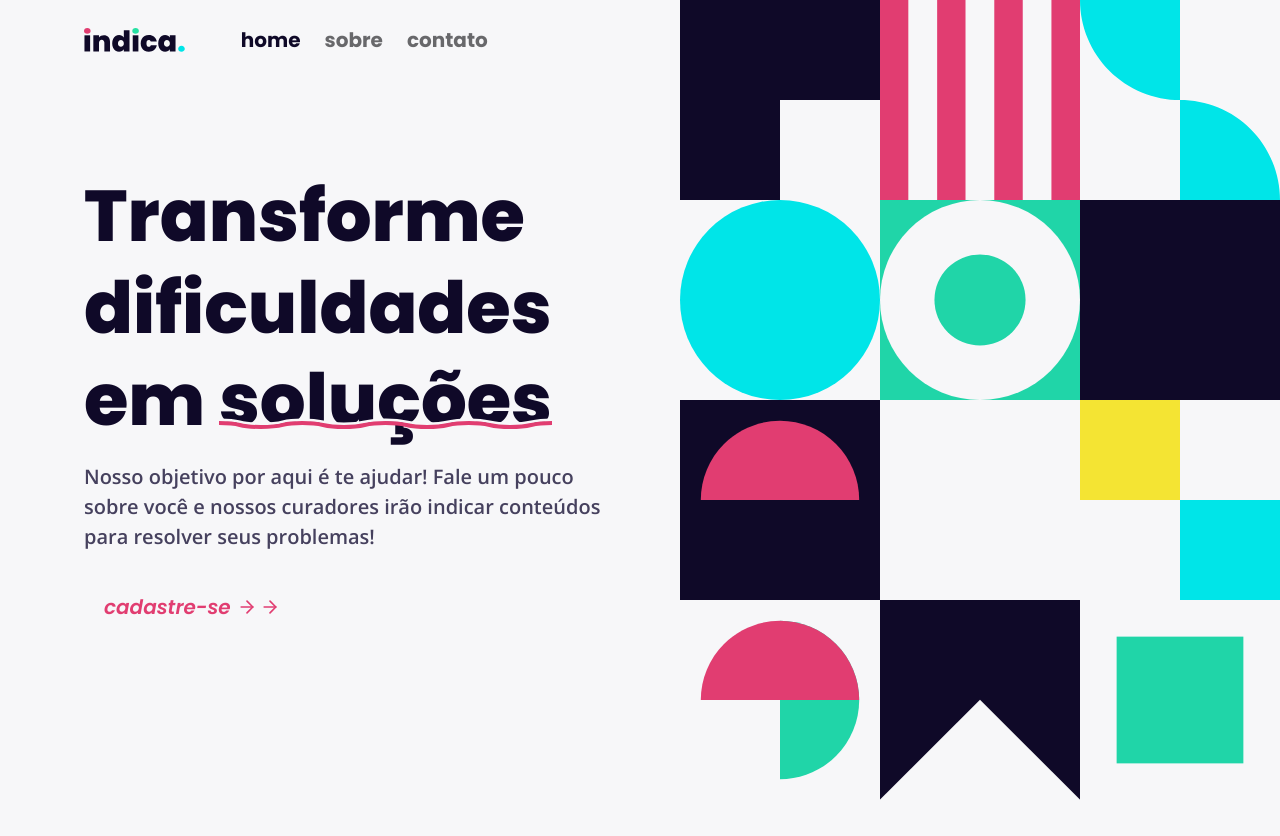
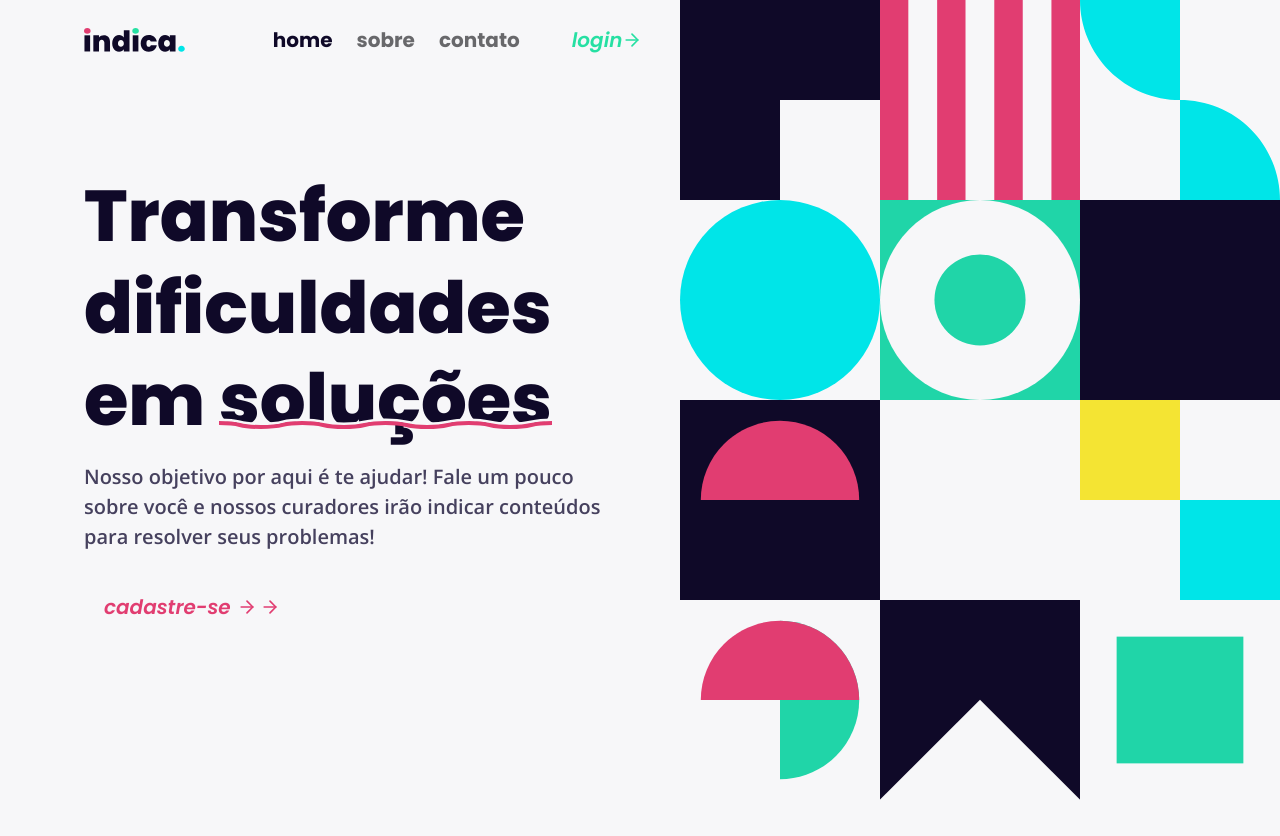
Before and after one commit to MathPSantos/final-project, a Next.js app: page / in a window 1280 px wide. Shown: the top 836 px of the page. Built offline with nearby package versions, Linux system fonts and the light colour scheme.

Commit message:
feat: add login button to navbar

```diff
--- /dev/null
+++ b/src/components/LoginButton/index.tsx
@@ -0,0 +1,13 @@
+import Link from "next/link";
+import { FiArrowRight } from "react-icons/fi";
+import styles from "./styles.module.scss";
+
+export function LoginButton() {
+  return (
+    <Link href="/login">
+      <a className={styles.loginButton}>
+        login <FiArrowRight />
+      </a>
+    </Link>
+  );
+}
--- /dev/null
+++ b/src/components/LoginButton/styles.module.scss
@@ -0,0 +1,60 @@
+.loginButton {
+  position: relative;
+
+  padding: 0.5rem 1.25rem;
+
+  border: none;
+  background: transparent;
+
+  font-size: 1.25rem;
+  font-style: italic;
+  color: var(--green-500);
+
+  display: flex;
+  align-items: center;
+
+  transition: all 0.2s;
+  z-index: 2;
+
+  svg {
+    width: 20px;
+    height: 20px;
+
+    color: var(--green-500);
+
+    transition: all 0.25s ease-in-out;
+
+    & + svg {
+      margin-left: 3px;
+    }
+  }
+
+  &::before{
+    content: '';
+    position: absolute;
+    top: 0;
+    left: 0;
+    width: 0;
+    height: 100%;
+    background-color: var(--green-500);
+    z-index: -1;
+
+    transition: all 0.2s ease-in-out;
+  }
+
+  &:hover {
+    color: var(--white);
+
+    svg {
+      color: var(--white);
+
+      & + svg {
+        margin-left: 5px;
+      }
+    }
+  }
+
+  &:hover::before {
+    width: 100%;
+  }
+}
--- a/src/components/Navbar/index.tsx
+++ b/src/components/Navbar/index.tsx
@@ -1,4 +1,5 @@
 import { ActiveLink } from "./ActiveLink";
+import { LoginButton } from "../LoginButton";
 
 import styles from "./styles.module.scss";
 
@@ -21,6 +22,8 @@ export function Navbar() {
             <a>contato</a>
           </ActiveLink>
         </nav>
+
+        <LoginButton />
       </div>
     </header>
   );
--- a/src/components/Navbar/styles.module.scss
+++ b/src/components/Navbar/styles.module.scss
@@ -44,4 +44,8 @@
       }
     }
   }
+
+  a {
+    margin-left: 2rem;
+  }
 }
```
